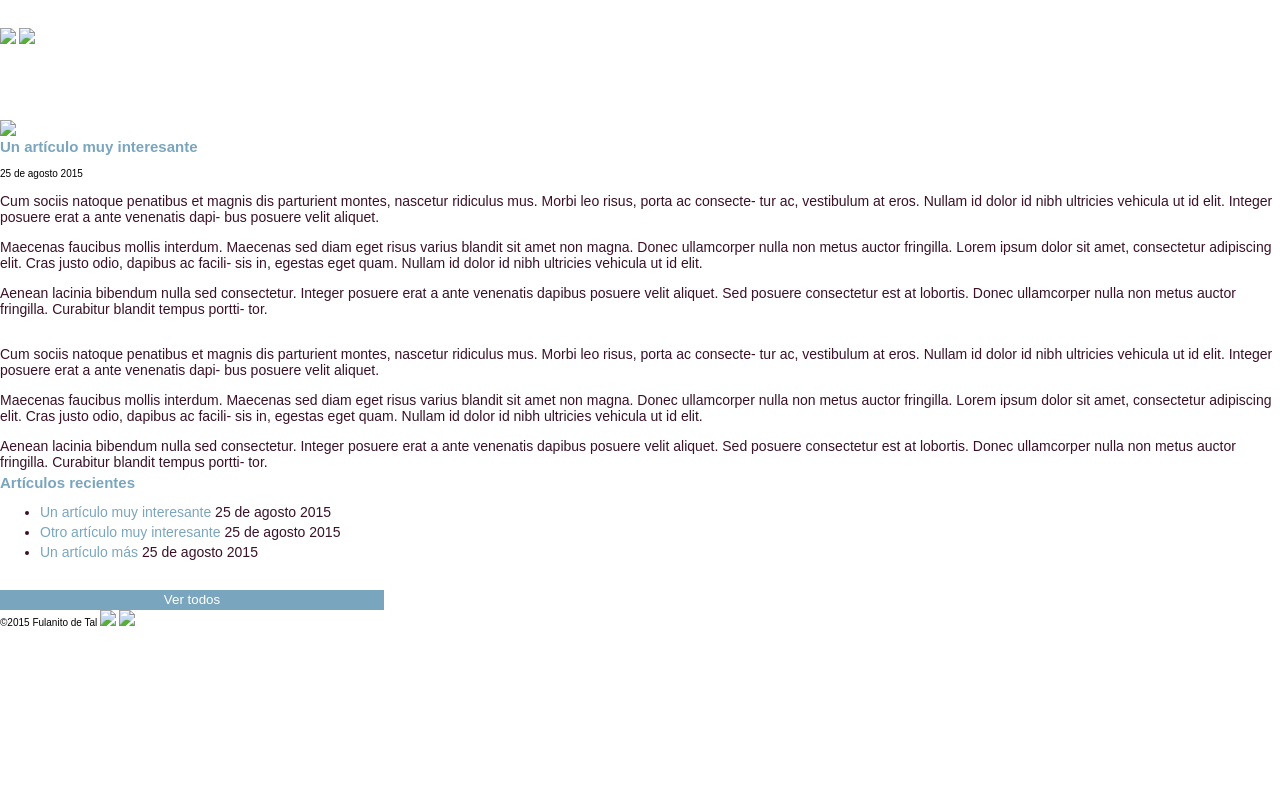
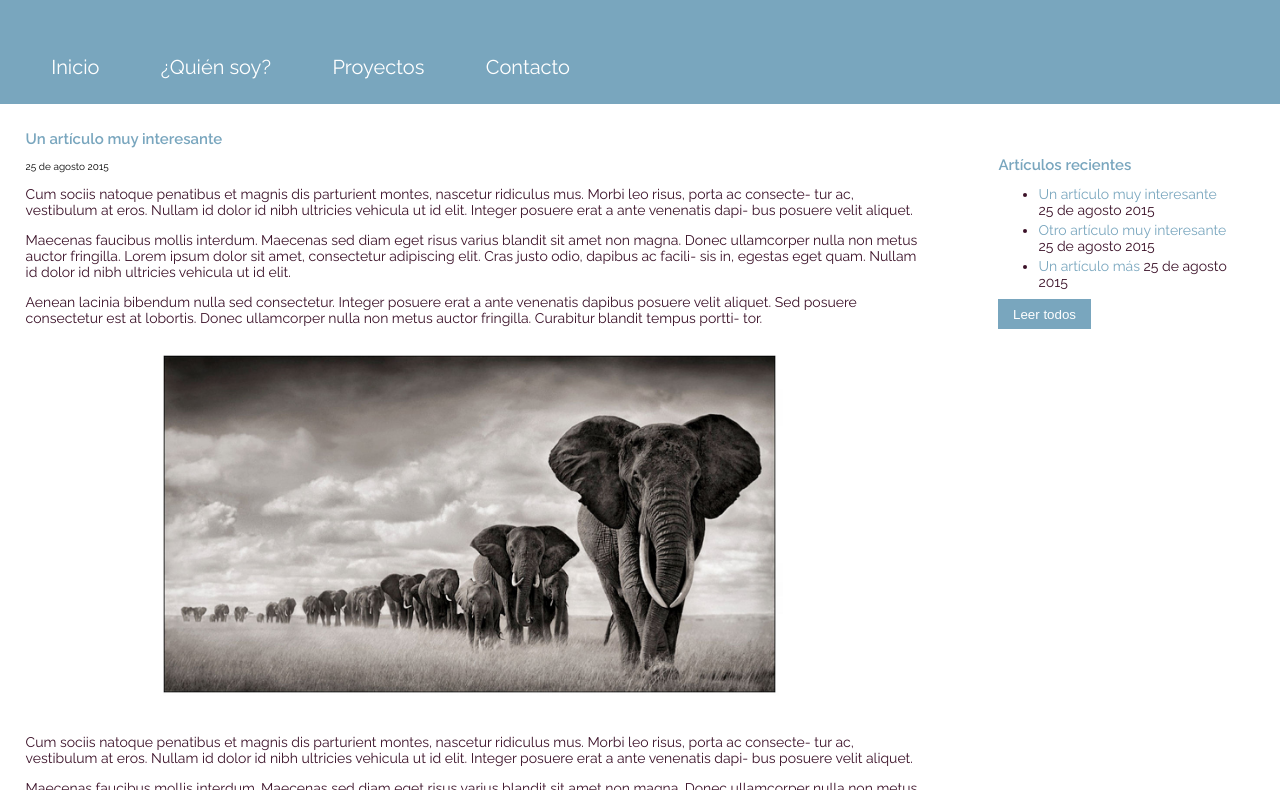
Before and after one commit to KatherineBermudez/blog-5toCuatri, a plain HTML site: page article.html in a window 1280 px wide. Shown: the part 77-867 px from the top of the page. Before the commit the page ends 800 px from the top, so only its background shows below. Drawn offline with Linux system fonts and the light colour scheme.

Commit message:
CSS final

```diff
--- a/article.html
+++ b/article.html
@@ -4,36 +4,37 @@
   <meta charset="UTF-8">
   <title>Practica1 5to cuatri</title>
   <!-- injector:css -->
+  <link href='https://fonts.googleapis.com/css?family=Raleway:400,100,200,300,500,600' rel='stylesheet' type='text/css'>
   <link rel="stylesheet" href="css/style.css">
   <!-- endinjector -->
 </head>
 <body>
-  <header>
+  <header class="header-main">
 		<h1 class="titulo">Nombre del Blog</h1>
-		<img src="#" class="rrss fb">
-		<img src="#" class="rrss tw">
+		<img src="img/facebook.png" class="social-media">
+		<img src="img/twitter.png" class="social-media">
 		<nav class="nav main-nav">
+			<a href="" class="menu-toggle">Menu</a>
 			<ul>
-				<li><a href="#">Inicio</a></li>
+				<li><a href="index.html">Inicio</a></li>
 				<li><a href="#">¿Quién soy?</a></li>
 				<li><a href="#">Proyectos</a></li>
 				<li><a href="#">Contacto</a></li>
 			</ul>
 		</nav>
 	</header>
-		<article>
-			<img src="#">
+	<article class="articles-section">
 		<h2>Un artículo muy interesante</h2>
 		<time datetime="2015-08-25">25 de agosto 2015</time>
 		<p>Cum sociis natoque penatibus et magnis dis parturient montes, nascetur ridiculus mus. Morbi leo risus, porta ac consecte- tur ac, vestibulum at eros. Nullam id dolor id nibh ultricies vehicula ut id elit. Integer posuere erat a ante venenatis dapi- bus posuere velit aliquet.</p>
 		<p>Maecenas faucibus mollis interdum. Maecenas sed diam eget risus varius blandit sit amet non magna. Donec ullamcorper nulla non metus auctor fringilla. Lorem ipsum dolor sit amet, consectetur adipiscing elit. Cras justo odio, dapibus ac facili- sis in, egestas eget quam. Nullam id dolor id nibh ultricies vehicula ut id elit.</p>
 		<p>Aenean lacinia bibendum nulla sed consectetur. Integer posuere erat a ante venenatis dapibus posuere velit aliquet. Sed posuere consectetur est at lobortis. Donec ullamcorper nulla non metus auctor fringilla. Curabitur blandit tempus portti- tor.</p>
-			<img src="">
+		<img src="img/elephant.jpg" class="big-img-article">
 		<p>Cum sociis natoque penatibus et magnis dis parturient montes, nascetur ridiculus mus. Morbi leo risus, porta ac consecte- tur ac, vestibulum at eros. Nullam id dolor id nibh ultricies vehicula ut id elit. Integer posuere erat a ante venenatis dapi- bus posuere velit aliquet.</p>
 		<p>Maecenas faucibus mollis interdum. Maecenas sed diam eget risus varius blandit sit amet non magna. Donec ullamcorper nulla non metus auctor fringilla. Lorem ipsum dolor sit amet, consectetur adipiscing elit. Cras justo odio, dapibus ac facili- sis in, egestas eget quam. Nullam id dolor id nibh ultricies vehicula ut id elit.</p>
 		<p>Aenean lacinia bibendum nulla sed consectetur. Integer posuere erat a ante venenatis dapibus posuere velit aliquet. Sed posuere consectetur est at lobortis. Donec ullamcorper nulla non metus auctor fringilla. Curabitur blandit tempus portti- tor.</p>
 	</article>
-	<aside>
+	<aside class="recent-article">
 		<h2>Artículos recientes</h2>
 		<ul>
 			<li>
@@ -49,12 +50,15 @@
 				<time datetime="2015-08-25">25 de agosto 2015</time>
 			</li>
 		</ul>
-		<button>Ver todos</button>
+		<button><a href="">Leer todos</a></button>
 	</aside>
-	<footer>
+	<footer class="footer-main">
 		<span>&copy;2015 Fulanito de Tal</span>
-		<img src="#" class="">
-		<img src="#" class="">
+		<img src="img/facebook.png" class="social-media">
+		<img src="img/twitter.png" class="social-media">
 	</footer>
+	<script scr="https://cdnjs.cloudflare.com/ajax/libs/modernizr/2.8.3/modernizr.min.js"></script>
+	<script type="text/javascript" src="js/main.js"></script>
+	<script type="text/javascript" scr="https://cdnjs.cloudflare.com/ajax/libs/jquery/3.0.0-alpha1/jquery.min.js"></script>
 </body>
 </html>
--- a/sass/partials/modules/_articles-section.scss
+++ b/sass/partials/modules/_articles-section.scss
@@ -17,11 +17,15 @@
 		width: 33%;
 	}
 }
+.big-img-article {
+	width: 70%;
+	margin: 2% 14.5%;
+}
 
 .recent-article {
-	padding: 2%;
+	margin: 4%;
 	@media (min-width: 680px){
 		float: right;
-		width: 24%
+		width: 18%;
 	}
 }
--- a/sass/partials/modules/_buttons.scss
+++ b/sass/partials/modules/_buttons.scss
@@ -1,8 +1,10 @@
-button{
+button {
 	border: none;
 	background: #79A6BE;
-	color: #fff;
-	width: 30%;
-	height: 20px;
+	width: 40%;
+	height: 30px;
 	margin-top: 2%;
+	a {
+		color: #fff;
+	}
 }
--- /dev/null
+++ b/sass/partials/modules/_footer.scss
@@ -0,0 +1,11 @@
+.footer-main {
+	background: #79A6BE;
+	color: #fff;
+    display: inline-block;
+    padding: 0 0 2% 4%;
+    width: 100%;
+    span {
+    	padding: 4% 0;
+    	float: left;
+    }
+}
--- a/sass/partials/modules/_header.scss
+++ b/sass/partials/modules/_header.scss
@@ -10,6 +10,7 @@
 .titulo{
   padding: 2% 4%;
   font-size: 3rem;
+  display: inline-block;
 }
 
 nav {
--- /dev/null
+++ b/sass/partials/modules/_social-media.scss
@@ -0,0 +1,7 @@
+.social-media {
+	display: inline-block;
+    float: right;
+    margin: 1% 4% 0 0;
+    width: 20px;
+    height: 20px;
+}
--- a/sass/style.scss
+++ b/sass/style.scss
@@ -18,3 +18,5 @@
 @import "partials/modules/header";
 @import "partials/modules/articles-section";
 @import "partials/modules/buttons";
+@import "partials/modules/social-media";
+@import "partials/modules/footer";
```
Also changed, not shown: index.html (+15 -15 lines), css/style.css, img/facebook.png (added), img/twitter.png (added), 7 other files. Lines whose indentation alone changed are shown as unchanged.
